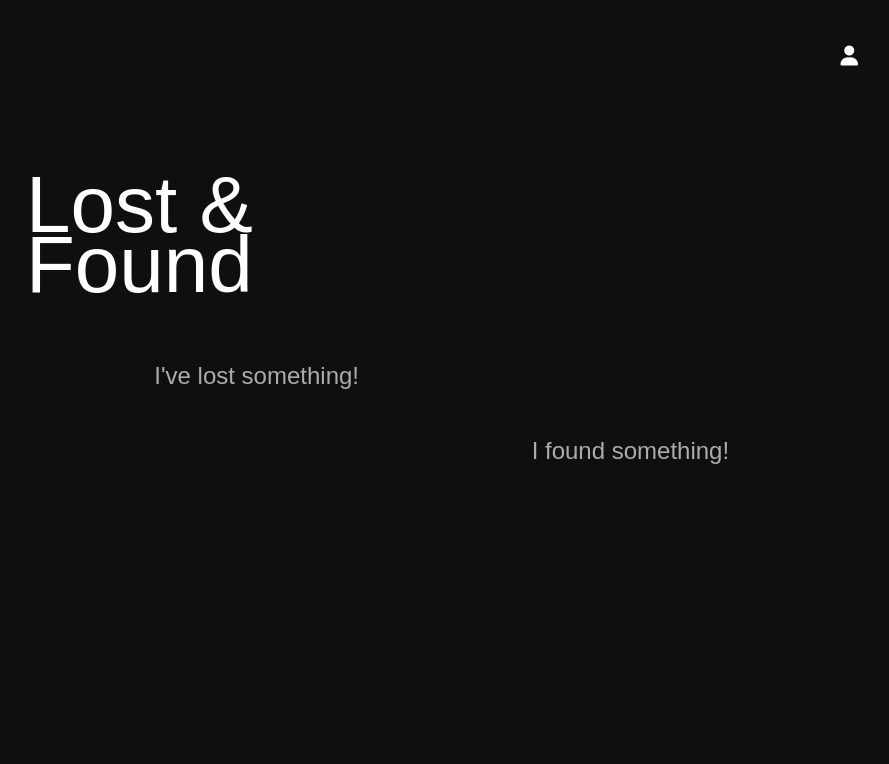
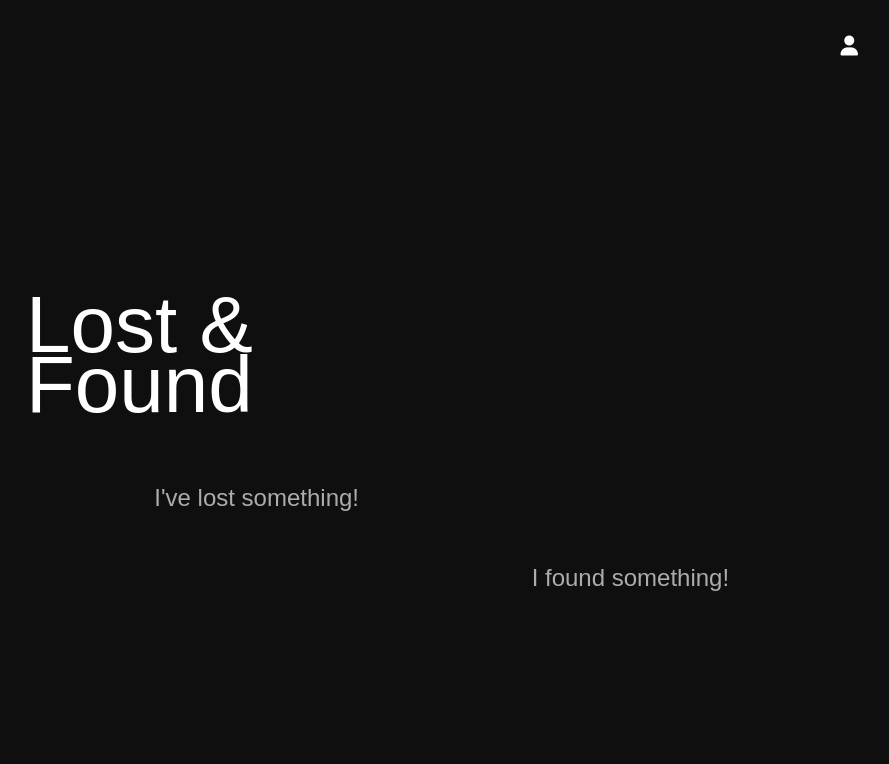
Before and after one commit to CLOEI/lost-and-found, a Flask app: page / in a window 1280 px wide. Shown: the top 764 px of the page, without its empty margins (198-1087 px from the left). Run offline with Flask 3, Linux system fonts and the light colour scheme; parts of the project's set-up code (start-up, migrations or seed data) failed here and were passed over; some libraries are stand-ins or nearby versions; some web fonts are replaced.

Commit message:
nitpicking over spacing and margin

```diff
--- a/api/templates/base.html
+++ b/api/templates/base.html
@@ -57,10 +57,17 @@
           </div>
           {% endif %}
         </div>
+        {% if request.endpoint == 'index' %}
+        <div
+          class="flex-container flex-col flex-nogrow f-justify-center"
+          style="height: 80%"
+        >
+        {% else %}
         <div
           class="flex-container flex-col flex-nogrow f-justify-start"
           style="height: 75%"
         >
+        {% endif %}
           <div>
             {% block errormsg %}{% endblock %}
             <h1 class="title">Lost &<br />Found</h1>
```
